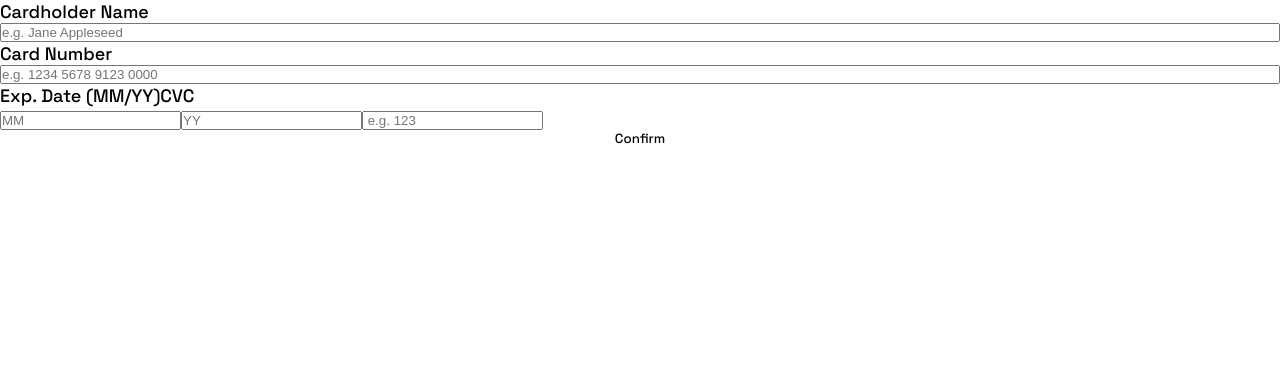
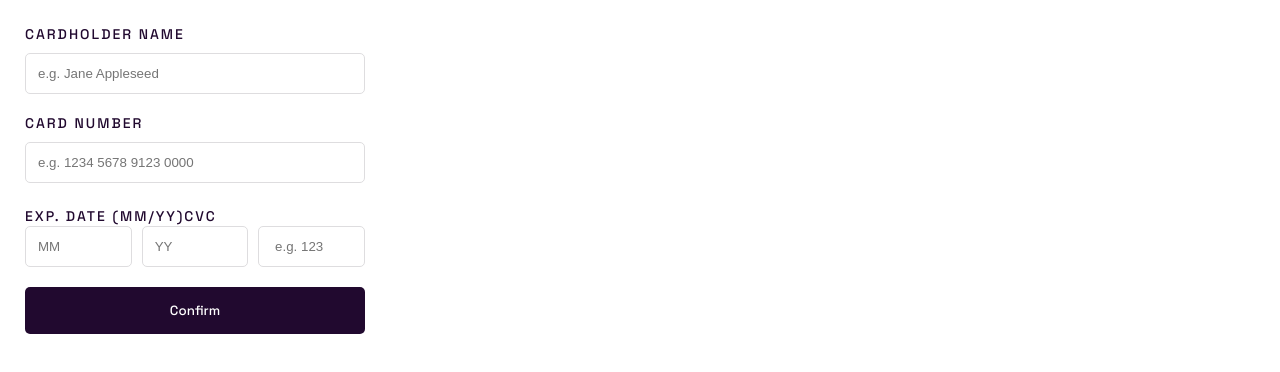
Before and after one commit to Electrocisko/FrontendMentor-CreditCard, a React (Vite) app: page / in a window 1280 px wide. Shown: the top 372 px of the page. Built offline with nearby package versions, Linux system fonts and the light colour scheme.

Commit message:
working in Form

```diff
--- a/src/App.jsx
+++ b/src/App.jsx
@@ -2,9 +2,11 @@ import Form from "./components/form/Form";
 
 function App() {
   return (
-    <>
-      <Form />
-    </>
+ <div>
+     <Form />
+ </div>
+
+
   );
 }
 
--- a/src/components/form/Form.jsx
+++ b/src/components/form/Form.jsx
@@ -1,8 +1,5 @@
 
 import styles from "./form.module.scss"
-
-
-
 
 function Form() {
   return (
@@ -28,7 +25,7 @@ function Form() {
         <label htmlFor="month">Exp. Date (MM/YY)</label>
         <label htmlFor="cvc">CVC</label>
         </div>
-        <div>
+        <div className={styles.group}>
         <input type="number" name="month" id="month" placeholder="MM" />
         <input type="number" name="year" id="year" placeholder="YY" />
         <input type="number" name="cvc" id="cvc" placeholder=" e.g. 123" />
--- a/src/components/form/form.module.scss
+++ b/src/components/form/form.module.scss
@@ -2,9 +2,47 @@
 .cardForm{
    display: flex;
    flex-direction: column;
+   width: 340px;
+   margin: 25px;
+
+   label {
+    margin-bottom: 10px;
+    text-transform: uppercase;
+    font-size: 14px;
+    letter-spacing: 2px;
+    color: var(--color-very-dark-violet);
+   }
+
+   button {
+    background-color: var(--color-very-dark-violet);
+    padding: 15px;
+    border-radius: 5px;
+    color: white;
+    cursor: pointer;
+   }
 }
 
 .cardData{
     display: flex;
     flex-direction: column;
+
+    .group {
+        display: flex;
+        flex-direction: row;
+        justify-content: space-between;
+        gap: 10px;
+
+        input {
+            width: 100%;
+        }
+    }
 }
+
+input {
+    margin-bottom: 20px;
+    padding: 12px;
+    border: solid 1px;
+    border-radius: 5px;
+    border-color: var(--color-light-grayish-violet);
+    cursor: pointer;
+   }
```
